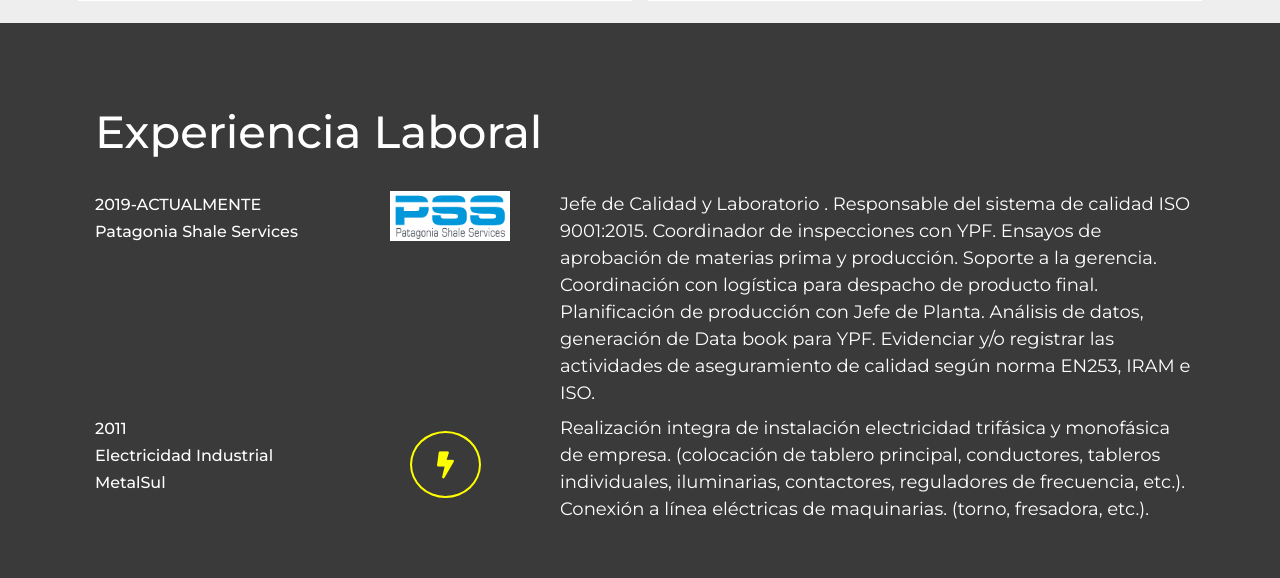
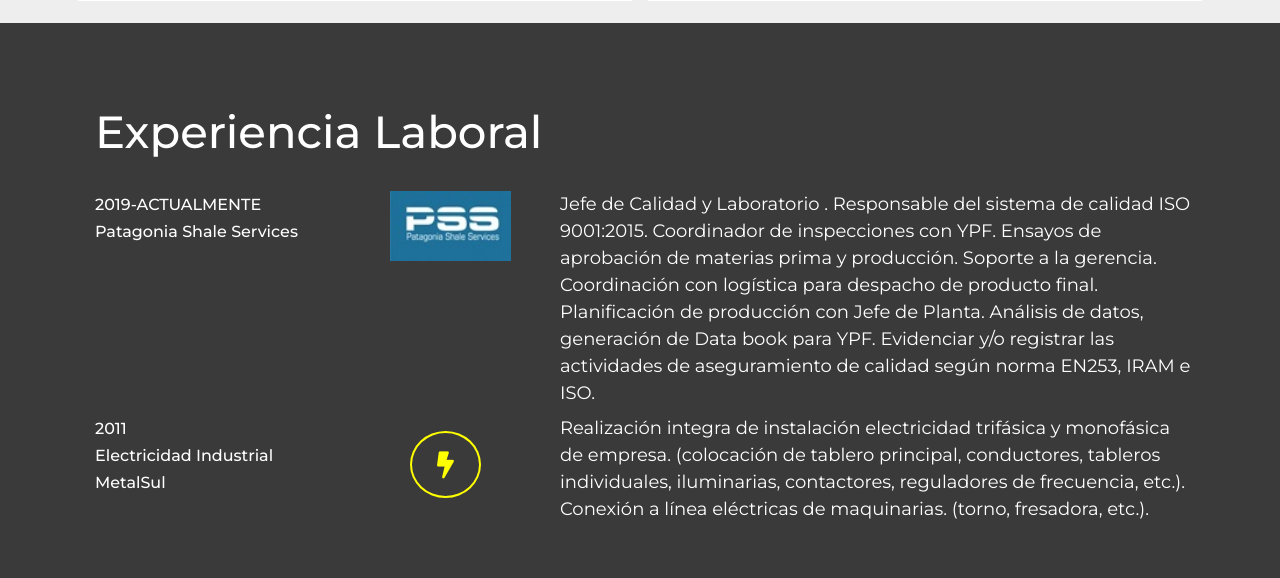
Before and after one commit to lucasglr/portfolio, a PHP site: page /sobremi.php in a window 1280 px wide. Shown: the part 1982-2560 px from the top of the page. Run offline with PHP 8.4, Linux system fonts and the light colour scheme.

Commit message:
sobre mi 8-7

```diff
--- a/css/estilos.css
+++ b/css/estilos.css
@@ -223,9 +223,8 @@ footer a:hover{
     font-weight: normal;
 }
 .experiencia img{
-    width: 120px;
-    height: 50px;
-
+    width: 121px;
+    height: 70px;
 }
 .experiencia i{
     color: yellow;
--- a/sobremi.php
+++ b/sobremi.php
@@ -298,7 +298,7 @@
                         Patagonia Shale Services</h3>
                 </div>
                 <div class="col-sm-2 col-12 text-center ">
-                    <img src="imagenes/pss.png" alt="pss" class="img-fluid">
+                    <img src="imagenes/pss.jpg" alt="pss" class="img-fluid">
                 </div>
                 <div class="col-sm-7 text-left">
                     <h4>Jefe de Calidad y Laboratorio . Responsable del sistema de calidad ISO 9001:2015. Coordinador de
```
Also changed, not shown: imagenes/pss.jpg (added), imagenes/pss.png.
